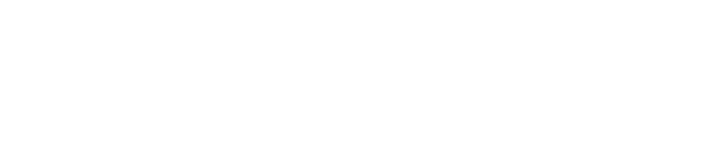
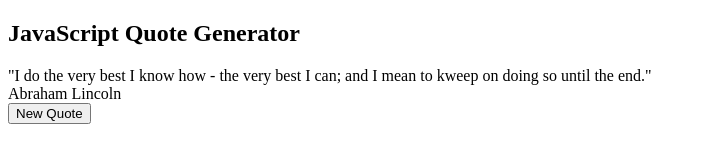
Before and after one commit to salcasta/DOM-crash-course-project-one, a plain HTML site: page index.html in a window 1280 px wide. Shown: the whole page, without its empty margins (0-706 px from the left). Drawn offline with Linux system fonts and the light colour scheme.

Commit message:
markup complete

```diff
--- a/index.html
+++ b/index.html
@@ -8,10 +8,36 @@
     <title>Famous Quote Generator</title>
 
     <link rel="stylesheet" href="style.css">
+
+    <link rel="preconnect" href="https://fonts.googleapis.com">
+    <link rel="preconnect" href="https://fonts.gstatic.com" crossorigin>
+    <link href="https://fonts.googleapis.com/css2?family=Roboto&display=swap" rel="stylesheet">
+
+    <script src="https://kit.fontawesome.com/f7b40e5181.js" crossorigin="anonymous"></script>
 </head>
 
 <body>
 
+    <div class="container">
+        <div class="header">
+            <h2>JavaScript Quote Generator</h2>
+        </div>
+
+        <div class="main-content">
+            <div class="text-area">
+                <span class="quote">
+                    "I do the very best I know how - the very best I can; and I mean to kweep on doing so until the
+                    end."
+                </span>
+            </div>
+
+            <div class="person">Abraham Lincoln</div>
+        </div>
+
+        <div class="button-area">
+            <button id="new-quote">New Quote</button>
+        </div>
+    </div>
 
     <script src="app.js"></script>
 </body>
```
